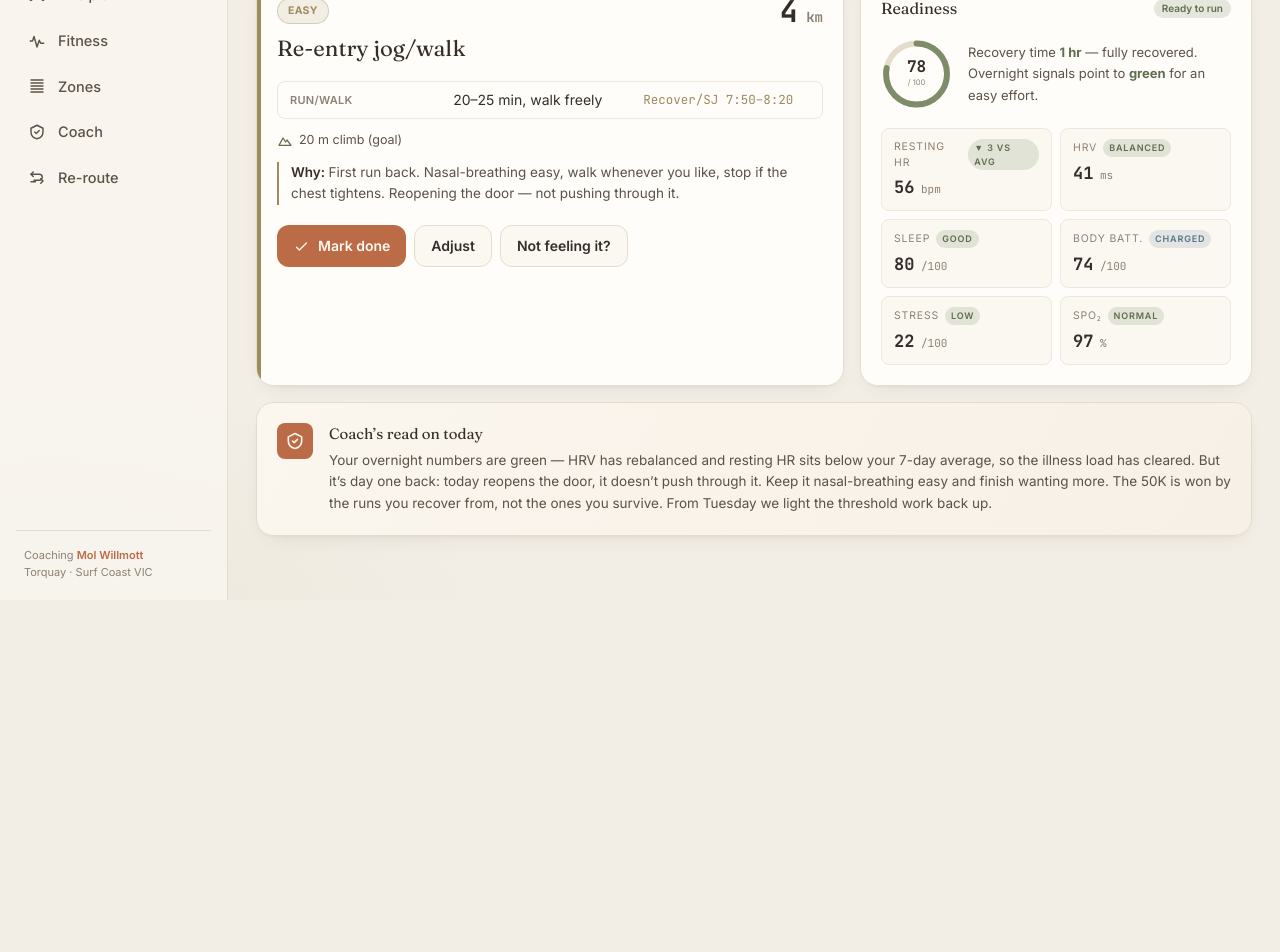
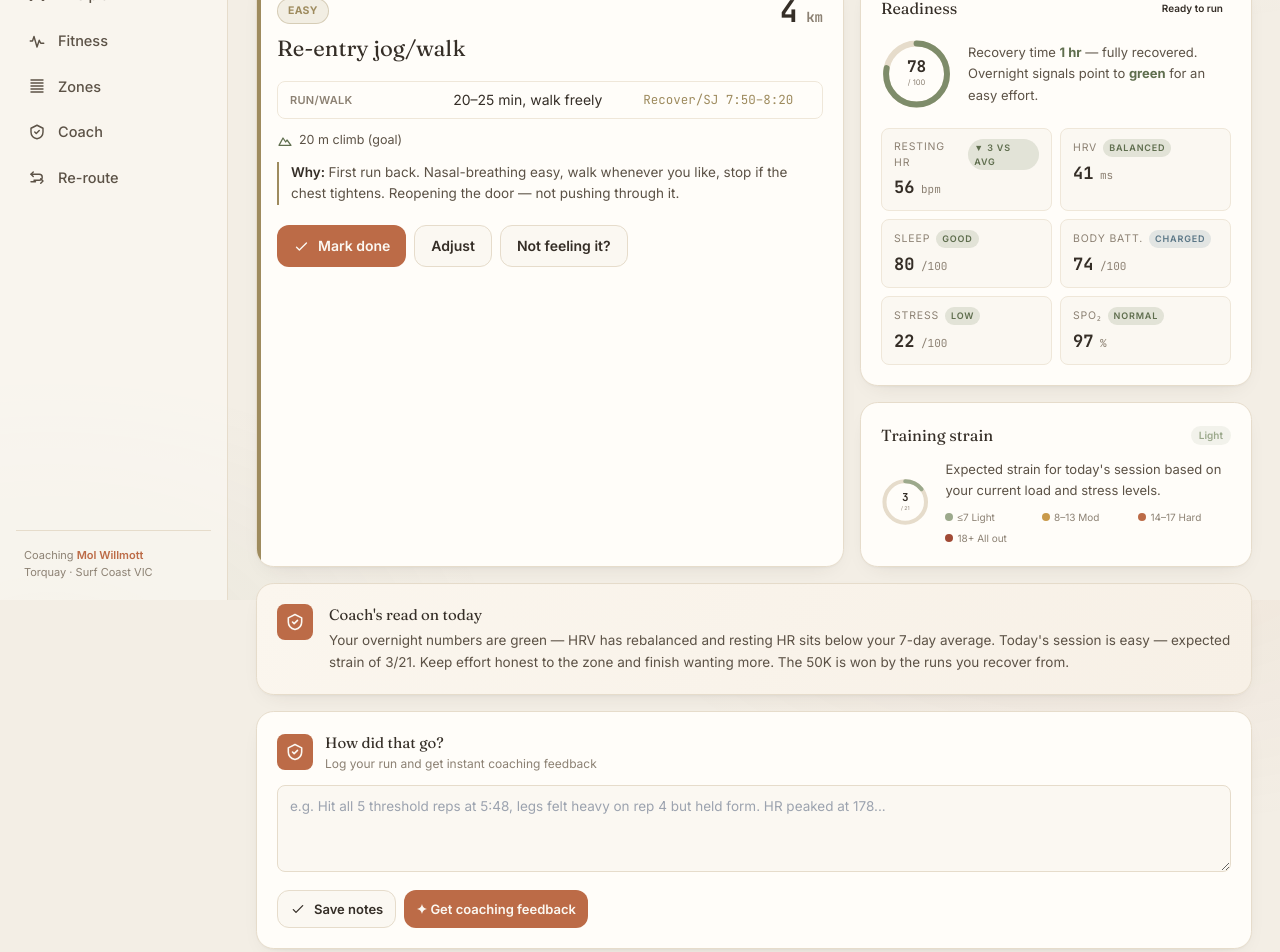
Before and after one commit to mwillmottm/WAYPOINT, a React (Vite) app: page / in a window 1280 px wide. Shown: the part 200-1152 px from the top of the page. Before the commit the page ends 800 px from the top, so only its background shows below. Built offline with nearby package versions, Linux system fonts and the light colour scheme.

Commit message:
Update Today.jsx

```diff
--- a/src/components/pages/Today.jsx
+++ b/src/components/pages/Today.jsx
@@ -1,58 +1,262 @@
-import { SNAP } from '../../data/snapshot.js'
+import { useState } from 'react'
+import { SNAP as SNAP_FALLBACK } from '../../data/snapshot.js'
 import { KIND } from '../../data/plan.js'
 import { TODAY_ISO } from '../../data/snapshot.js'
 import { findDay, currentWeek } from '../../lib/utils.js'
 import { SessionDetail } from '../ui.jsx'
 import { IconCheck, IconCoach } from '../icons.jsx'
 
+// Derive a strain score (0–21, Whoop-style) from available signals.
+// Acute load, stress, and session intensity are the main drivers.
+function calcStrain(snap, day) {
+  const kindWeight = {
+    rest: 0, recovery: 2, easy: 5, aerobic: 7, b2b: 8,
+    long: 10, threshold: 13, tempo: 13, hills: 14,
+    reps: 15, vo2: 16, race: 21,
+  }
+  const sessionBase = kindWeight[day?.kind] ?? 6
+  // scale by acute load position (0 = depleted, 1 = optimal)
+  const loadFactor = Math.min(snap.acute / 300, 1.2)
+  const stressFactor = 1 + (snap.stress - 20) / 200
+  return Math.min(21, Math.max(0, Math.round(sessionBase * loadFactor * stressFactor)))
+}
+
+function strainColor(score) {
+  if (score <= 7) return '#9CA98C'   // sage — light
+  if (score <= 13) return '#C99A4B'  // ochre — moderate
+  if (score <= 17) return '#BC6B47'  // clay — strenuous
+  return '#A14A35'                   // rust — all out
+}
+
+function strainLabel(score) {
+  if (score <= 7) return 'Light'
+  if (score <= 13) return 'Moderate'
+  if (score <= 17) return 'Strenuous'
+  return 'All out'
+}
+
+function StrainWheel({ score }) {
+  const r = 36, circ = 2 * Math.PI * r
+  const color = strainColor(score)
+  const label = strainLabel(score)
+  const fill = circ - circ * (score / 21)
+  return (
+    <div className="card p-5">
+      <div className="flex items-center justify-between mb-1">
+        <div className="font-display text-[16px] text-ink">Training strain</div>
+        <span className="text-[10px] px-2 py-0.5 rounded-full font-semibold"
+          style={{ background: color + '22', color }}>
+          {label}
+        </span>
+      </div>
+      <div className="flex items-center gap-4 mt-3">
+        <svg width="84" height="84" viewBox="0 0 84 84">
+          <circle cx="42" cy="42" r={r} stroke="#E6DCCB" strokeWidth="7" fill="none" />
+          <circle cx="42" cy="42" r={r} stroke={color} strokeWidth="7" fill="none"
+            strokeLinecap="round" strokeDasharray={circ}
+            strokeDashoffset={fill} transform="rotate(-90 42 42)" />
+          <text x="42" y="40" textAnchor="middle" fontFamily="JetBrains Mono"
+            fill="#352E27" fontSize="19" fontWeight="700">{score}</text>
+          <text x="42" y="55" textAnchor="middle" fill="#8C8173" fontSize="9">/ 21</text>
+        </svg>
+        <div className="text-[13px] text-slate leading-relaxed">
+          Expected strain for today's session based on your current load and stress levels.
+          <div className="mt-2 grid grid-cols-3 gap-1 text-[10px]">
+            {[['#9CA98C','≤7 Light'],['#C99A4B','8–13 Mod'],['#BC6B47','14–17 Hard'],['#A14A35','18+ All out']].map(([c,l])=>(
+              <span key={l} className="inline-flex items-center gap-1">
+                <span className="w-2 h-2 rounded-full shrink-0" style={{background:c}}/>
+                <span className="text-muted">{l}</span>
+              </span>
+            ))}
+          </div>
+        </div>
+      </div>
+    </div>
+  )
+}
+
 function Metric({ k, v, u, chip, chipTone }) {
-  const tone = { good: 'bg-sage/20 text-sage-deep', low: 'bg-sky/20 text-[#5a7686]', warn: 'bg-ochre/25 text-[#9c7a2e]' }[chipTone]
+  const tone = {
+    good: 'bg-sage/20 text-sage-deep',
+    low: 'bg-sky/20 text-[#5a7686]',
+    warn: 'bg-ochre/25 text-[#9c7a2e]',
+  }[chipTone]
   return (
     <div className="bg-bone border border-line-soft rounded-lg px-3 py-2.5">
       <div className="text-[10.5px] uppercase tracking-[.08em] text-muted flex items-center gap-1.5">
         {k} <span className={`text-[9px] px-1.5 py-0.5 rounded-full font-semibold ${tone}`}>{chip}</span>
       </div>
-      <div className="font-mono font-bold text-[17px] mt-1 text-ink">{v}<span className="text-[11px] text-muted font-normal"> {u}</span></div>
+      <div className="font-mono font-bold text-[17px] mt-1 text-ink">
+        {v}<span className="text-[11px] text-muted font-normal"> {u}</span>
+      </div>
+    </div>
+  )
+}
+
+function ReadinessWheel({ snap }) {
+  const r = 36, circ = 2 * Math.PI * r, ring = snap.readiness
+  const readyLabel = ring >= 70 ? 'Ready to run' : ring >= 50 ? 'Moderate' : 'Take it easy'
+  const readyColor = ring >= 70 ? { bg: 'rgba(126,140,106,.2)', text: '#5F6E4E' }
+    : ring >= 50 ? { bg: 'rgba(201,154,75,.2)', text: '#9c7a2e' }
+    : { bg: 'rgba(161,74,53,.15)', text: '#A14A35' }
+  return (
+    <div className="card p-5">
+      <div className="flex items-center justify-between mb-1">
+        <div className="font-display text-[16px] text-ink">Readiness</div>
+        <span className="text-[10px] px-2 py-0.5 rounded-full font-semibold"
+          style={readyColor}>{readyLabel}</span>
+      </div>
+      <div className="flex items-center gap-4 my-3">
+        <svg width="84" height="84" viewBox="0 0 84 84">
+          <circle cx="42" cy="42" r={r} stroke="#E6DCCB" strokeWidth="7" fill="none" />
+          <circle cx="42" cy="42" r={r} stroke="#7E8C6A" strokeWidth="7" fill="none"
+            strokeLinecap="round" strokeDasharray={circ}
+            strokeDashoffset={circ - circ * ring / 100} transform="rotate(-90 42 42)" />
+          <text x="42" y="40" textAnchor="middle" fontFamily="JetBrains Mono"
+            fill="#352E27" fontSize="19" fontWeight="700">{ring}</text>
+          <text x="42" y="55" textAnchor="middle" fill="#8C8173" fontSize="9">/ 100</text>
+        </svg>
+        <div className="text-[13px] text-slate leading-relaxed">
+          Recovery time <b className="text-sage-deep">{snap.recoveryHrs}</b> — fully recovered.<br />
+          Overnight signals point to <b className="text-sage-deep">green</b> for an easy effort.
+        </div>
+      </div>
+      <div className="grid grid-cols-2 gap-2">
+        <Metric k="Resting HR" v={snap.rhr} u="bpm" chip={`▼ ${snap.rhr7 - snap.rhr} vs avg`} chipTone="good" />
+        <Metric k="HRV" v={snap.hrv} u="ms" chip={snap.hrvStatus} chipTone="good" />
+        <Metric k="Sleep" v={snap.sleep} u="/100" chip="Good" chipTone="good" />
+        <Metric k="Body batt." v={snap.battery} u="/100" chip="Charged" chipTone="low" />
+        <Metric k="Stress" v={snap.stress} u="/100" chip="Low" chipTone="good" />
+        <Metric k="SpO₂" v={snap.spo2} u="%" chip="Normal" chipTone="good" />
+      </div>
+    </div>
+  )
+}
+
+function RunFeedback({ day, log, setLog, setToast }) {
+  const existing = log[day.date]?.notes || ''
+  const [text, setText] = useState(existing)
+  const [saved, setSaved] = useState(!!existing)
+  const [loading, setLoading] = useState(false)
+  const [feedback, setFeedback] = useState(null)
+
+  const saveFeedback = () => {
+    setLog(day.date, { notes: text })
+    setSaved(true)
+    setToast('Run notes saved')
+  }
+
+  const analyse = async () => {
+    if (!text.trim()) { setToast('Add some notes about your run first'); return }
+    setLoading(true)
+    try {
+      const prompt = `You are an experienced running coach. A runner just completed the following planned session:
+
+Session: ${day.title}
+Planned distance: ${day.km ? day.km + ' km' : 'not specified'}
+Session type: ${day.kind}
+Purpose: ${day.purpose || 'not specified'}
+Planned structure: ${day.rows?.map(r => r[0] + ': ' + r[1] + ' @ ' + r[2]).join(' | ') || 'not specified'}
+
+The runner's feedback: "${text}"
+
+Give a concise, warm, practical coaching response (3–4 sentences max). Evaluate how the session went, what it means for their training, and one specific thing to focus on next time. Be direct and encouraging. Do not use bullet points.`
+
+      const res = await fetch('https://api.anthropic.com/v1/messages', {
+        method: 'POST',
+        headers: { 'Content-Type': 'application/json' },
+        body: JSON.stringify({
+          model: 'claude-sonnet-4-6',
+          max_tokens: 1000,
+          messages: [{ role: 'user', content: prompt }],
+        }),
+      })
+      const data = await res.json()
+      const reply = data.content?.find(b => b.type === 'text')?.text || 'Could not generate feedback right now.'
+      setFeedback(reply)
+    } catch {
+      setFeedback('Could not reach the coaching engine right now — your notes are saved and you can try again.')
+    }
+    setLoading(false)
+  }
+
+  return (
+    <div className="card p-5 mt-4">
+      <div className="flex items-center gap-3 mb-3">
+        <div className="w-9 h-9 shrink-0 rounded-lg bg-clay grid place-items-center text-bone">
+          <IconCoach className="w-5 h-5" />
+        </div>
+        <div>
+          <h4 className="font-display text-[15px] text-ink">How did that go?</h4>
+          <p className="text-[12px] text-muted">Log your run and get instant coaching feedback</p>
+        </div>
+      </div>
+      <textarea
+        className="input text-[13.5px] leading-relaxed"
+        rows="3"
+        value={text}
+        onChange={e => { setText(e.target.value); setSaved(false) }}
+        placeholder="e.g. Hit all 5 threshold reps at 5:48, legs felt heavy on rep 4 but held form. HR peaked at 178..."
+      />
+      <div className="flex gap-2 mt-3 flex-wrap">
+        <button className="btn btn-ghost btn-sm" onClick={saveFeedback}>
+          <IconCheck className="w-4 h-4" />{saved ? 'Saved' : 'Save notes'}
+        </button>
+        <button className="btn btn-primary btn-sm" onClick={analyse} disabled={loading}>
+          {loading ? 'Analysing…' : '✦ Get coaching feedback'}
+        </button>
+      </div>
+      {feedback && (
+        <div className="mt-4 p-4 rounded-xl border-l-2 border-clay bg-bone text-[13.5px] text-slate leading-relaxed">
+          <span className="font-semibold text-ink block mb-1">Coach's response</span>
+          {feedback}
+        </div>
+      )}
     </div>
   )
 }
 
 export function Today({ ctx }) {
-  const { plan, isDone, setLog, toggleDone, openModal, setTab, setToast } = ctx
+  const { plan, isDone, setLog, toggleDone, openModal, setTab, setToast, log } = ctx
+  const SNAP = ctx.snap || SNAP_FALLBACK
   const day = findDay(plan, TODAY_ISO)
   const k = KIND[day.kind]
   const done = isDone(day.date)
   const week = currentWeek(plan)
-  const r = 36, circ = 2 * Math.PI * r
-  const ring = SNAP.readiness
+  const strain = calcStrain(SNAP, day)
 
   return (
     <div className="animate-rise">
-      <div className="eyebrow">{week.label} · re-entry from illness</div>
-      <h1 className="pagetitle mt-1.5">Today’s <span className="thin">waypoint</span></h1>
+      <div className="eyebrow">{week.label}</div>
+      <h1 className="pagetitle mt-1.5">Today's <span className="thin">waypoint</span></h1>
 
       <div className="grid lg:grid-cols-[1.5fr_1fr] gap-4 mt-5">
-        {/* session */}
+        {/* session card */}
         <div className="card p-5 relative overflow-hidden">
           <span className="absolute inset-y-0 left-0 w-1" style={{ background: k.color }} />
           <div className="flex items-start gap-3">
             <div>
-              <span className="pill" style={{ background: k.color + '22', color: k.color, border: `1px solid ${k.color}55` }}>{k.label}</span>
+              <span className="pill" style={{ background: k.color + '22', color: k.color, border: `1px solid ${k.color}55` }}>
+                {k.label}
+              </span>
               <div className="font-display text-[22px] text-ink mt-2">{day.title}</div>
             </div>
             <div className="ml-auto text-right">
-              <div className="font-mono font-bold text-[30px] leading-none text-ink">{day.km ?? '—'}<span className="text-[14px] text-muted">{day.km != null ? ' km' : ''}</span></div>
+              <div className="font-mono font-bold text-[30px] leading-none text-ink">
+                {day.km ?? '—'}<span className="text-[14px] text-muted">{day.km != null ? ' km' : ''}</span>
+              </div>
             </div>
           </div>
-
           <div className="mt-4"><SessionDetail day={day} /></div>
-
           <div className="flex flex-wrap gap-2 mt-5">
             {done ? (
-              <span className="inline-flex items-center gap-2 text-sage-deep font-semibold text-sm"><IconCheck className="w-[18px] h-[18px]" />Logged — nice work</span>
+              <span className="inline-flex items-center gap-2 text-sage-deep font-semibold text-sm">
+                <IconCheck className="w-[18px] h-[18px]" />Logged — nice work
+              </span>
             ) : (
               <>
-                <button className="btn btn-primary" onClick={() => { setLog(day.date, { done: true }); setToast('Logged — great work') }}>
+                <button className="btn btn-primary"
+                  onClick={() => { setLog(day.date, { done: true }); setToast('Logged — great work') }}>
                   <IconCheck className="w-[17px] h-[17px]" />Mark done
                 </button>
                 <button className="btn btn-ghost" onClick={() => openModal(day.date)}>Adjust</button>
@@ -62,48 +266,30 @@ export function Today({ ctx }) {
           </div>
         </div>
 
-        {/* readiness */}
-        <div className="card p-5">
-          <div className="flex items-center justify-between mb-1">
-            <div className="font-display text-[16px] text-ink">Readiness</div>
-            <span className="text-[10px] px-2 py-0.5 rounded-full font-semibold bg-sage/20 text-sage-deep">Ready to run</span>
-          </div>
-          <div className="flex items-center gap-4 my-3">
-            <svg width="84" height="84" viewBox="0 0 84 84">
-              <circle cx="42" cy="42" r={r} stroke="#E6DCCB" strokeWidth="7" fill="none" />
-              <circle cx="42" cy="42" r={r} stroke="#7E8C6A" strokeWidth="7" fill="none" strokeLinecap="round"
-                strokeDasharray={circ} strokeDashoffset={circ - circ * ring / 100} transform="rotate(-90 42 42)" />
-              <text x="42" y="40" textAnchor="middle" className="font-mono" fill="#352E27" fontSize="19" fontWeight="700">{ring}</text>
-              <text x="42" y="55" textAnchor="middle" fill="#8C8173" fontSize="9">/ 100</text>
-            </svg>
-            <div className="text-[13px] text-slate leading-relaxed">
-              Recovery time <b className="text-sage-deep">{SNAP.recoveryHrs}</b> — fully recovered.<br />
-              Overnight signals point to <b className="text-sage-deep">green</b> for an easy effort.
-            </div>
-          </div>
-          <div className="grid grid-cols-2 gap-2">
-            <Metric k="Resting HR" v={SNAP.rhr} u="bpm" chip={`▼ ${SNAP.rhr7 - SNAP.rhr} vs avg`} chipTone="good" />
-            <Metric k="HRV" v={SNAP.hrv} u="ms" chip={SNAP.hrvStatus} chipTone="good" />
-            <Metric k="Sleep" v={SNAP.sleep} u="/100" chip="Good" chipTone="good" />
-            <Metric k="Body batt." v={SNAP.battery} u="/100" chip="Charged" chipTone="low" />
-            <Metric k="Stress" v={SNAP.stress} u="/100" chip="Low" chipTone="good" />
-            <Metric k="SpO₂" v={SNAP.spo2} u="%" chip="Normal" chipTone="good" />
-          </div>
+        {/* right column — readiness + strain stacked */}
+        <div className="flex flex-col gap-4">
+          <ReadinessWheel snap={SNAP} />
+          <StrainWheel score={strain} />
         </div>
       </div>
 
       {/* coach note */}
       <div className="card p-5 mt-4 flex gap-4" style={{ background: 'linear-gradient(120deg,#FBF6EE,#F7F0E6)' }}>
-        <div className="w-9 h-9 shrink-0 rounded-lg bg-clay grid place-items-center text-bone"><IconCoach className="w-5 h-5" /></div>
+        <div className="w-9 h-9 shrink-0 rounded-lg bg-clay grid place-items-center text-bone">
+          <IconCoach className="w-5 h-5" />
+        </div>
         <div>
-          <h4 className="font-display text-[15px] text-ink mb-1">Coach’s read on today</h4>
+          <h4 className="font-display text-[15px] text-ink mb-1">Coach's read on today</h4>
           <p className="text-[13.5px] text-slate leading-relaxed">
-            Your overnight numbers are green — HRV has rebalanced and resting HR sits below your 7-day average, so the illness load has cleared.
-            But it’s day one back: today reopens the door, it doesn’t push through it. Keep it nasal-breathing easy and finish wanting more.
-            The 50K is won by the runs you recover from, not the ones you survive. From Tuesday we light the threshold work back up.
+            Your overnight numbers are green — HRV has rebalanced and resting HR sits below your 7-day average.
+            Today's session is {k.label.toLowerCase()} — expected strain of {strain}/21.
+            Keep effort honest to the zone and finish wanting more. The 50K is won by the runs you recover from.
           </p>
         </div>
       </div>
+
+      {/* run feedback */}
+      <RunFeedback day={day} log={log} setLog={setLog} setToast={setToast} />
     </div>
   )
 }
```
